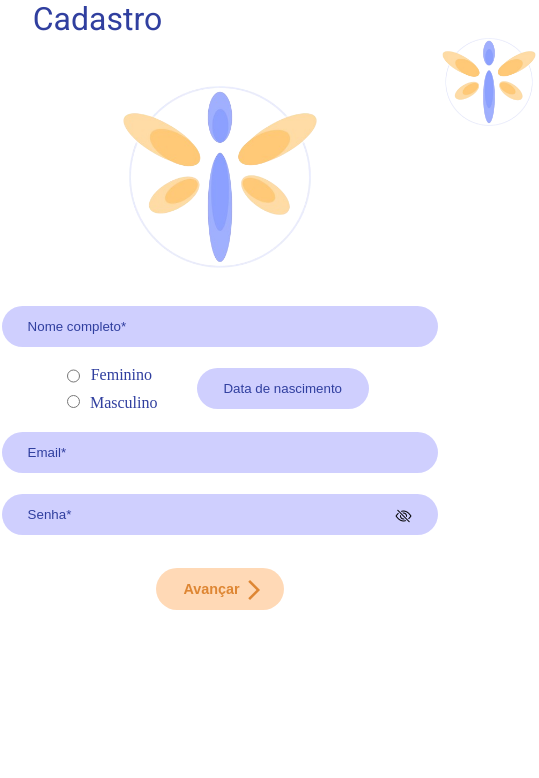
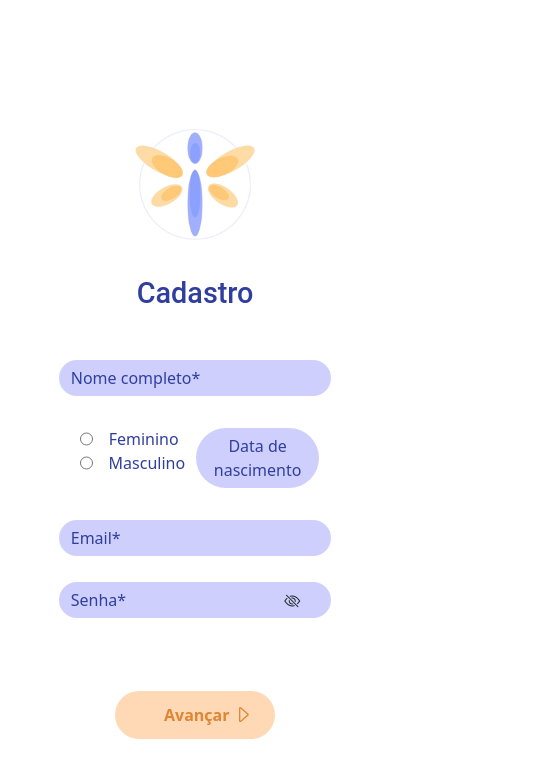
Before and after one commit to EduardoHenriqueFabini/EMI, a plain HTML site: page html/cadastro.html in a window 390 px wide. Shown: the whole page, 539 px wide, since content can reach past the window. Drawn offline with nearby package versions, Linux system fonts and the light colour scheme.

Commit message:
responsividade

```diff
--- a/css/cadastro.css
+++ b/css/cadastro.css
@@ -1,83 +1,101 @@
 *{
+    margin: 0;
     padding: 0;
-    margin: 0;
 }
 
-header{
-    display: grid;
-    grid-template-columns: repeat(2, 1fr);
+body, main{
+    height: 100vh;
 }
 
-h1{
-    grid-column: 1;
-    justify-self: center;
-    color:rgb(48, 63, 159);
-    font-family: "Roboto", sans-serif;
-    font-size: 2rem;
-    font-weight: 400;
+#gen_nasc{
+    display: grid;
+    grid-template-columns: 1fr 1fr;
+    border-style: none;
 }
 
-main{
-    display: grid;
-    grid-template-columns: repeat(2, 1fr);
+#genero{
+    display: flex;
+    flex-direction: column;
+    grid-column: 1fr;
+    align-items:normal
 }
 
-#cadastro{
-    grid-column: 1;
+.gen{
+    color: rgb(48, 63, 159);
+    margin-left:1rem;
 }
 
-#logo{
-    justify-self:center;
-    margin-bottom: 2rem;
-    margin-top: 3rem;
+#masculino{
+    margin-right: 0.1rem;
 }
 
-#img_logo{
-    width: 13rem;
+#masc{
+    margin-left: 0.9rem;
 }
 
-form{
-    display: flex;
-    flex-direction: column;
-    align-items: center;
+#fem{
+    margin-right: 0.4rem;
 }
 
-#gen_data{
+.radio{
     display: flex;
-    flex-direction: row;
+    justify-content:center;
 }
 
-#fem, masc{
-    display: flex;
-    flex-direction: row;
-    cursor: pointer;
+#data_nasc::placeholder{
+    text-align: center;
 }
 
-input[type="text"]{
-    width: 25rem;
-    height: 1.3rem;
-    padding: 0.5rem;
-    padding-left: 1.5rem;
+#button{
+    border-color: transparent;
+    width: 10rem;
     border-radius: 5rem;
-    margin:0.1rem;
+    background-color: rgb(255, 217, 182);
+    color:rgb(222, 134, 51);
+    font-weight: bold;
+    font-size: 1.8rem;
+    cursor: pointer;
+    height: 3rem;
+    justify-self: center;
+    padding-right: 2vw;
+    padding-bottom: 0.8vw;
+}
+
+.form-control::placeholder{
+    color:rgb(48, 63, 159);
+}
+
+#email, #senha, #nome, #data_nasc{
+    border-radius: 5rem;
     outline: none;
     border-color: transparent;
     background-color: rgb(207, 207, 254);
     cursor: pointer;
 }
 
-#feminino{
-    margin-bottom: 0.4rem;
-    margin-left: -0.1rem;
+h1{
+    font-family: "Roboto", sans-serif;
+    font-size: 1.8rem;
+    color:rgb(48, 63, 159);
+    margin-bottom: 5vw;
+    margin-top: -1vw;
 }
 
-#masculino{
-    margin-top: 0.7rem;
+#senha_section{
+    position: relative;
 }
 
-#masc{
-    margin-top: -0.5rem;
-    margin-left: -0.1rem;
+.bi-eye-slash{
+    position: absolute;
+    bottom: 3.4rem;
+    right: 2rem;
+    cursor: pointer;
+}
+
+.bi-eye{
+    position: absolute;
+    bottom: 3.4rem;
+    right: 2rem;
     cursor: pointer;
 }
 
@@ -86,76 +104,30 @@ input[type="radio"]{
     cursor: pointer;
 }
 
-.gen{
-    color: rgb(48, 63, 159);
-    margin-top: -0.5rem;
-    padding: 0.5rem;
-    margin-left: 0.2rem;
+#data_nasc::placeholder{
+    font-size: 16px;
+    white-space: normal;
+    color:rgb(48, 63, 159);
+}
+
+@media(min-width: 500px){
+    #data_nasc::placeholder{
+        padding-top: 0.7rem;
+    }
 }
 
 #data_nasc{
-    width: 9rem;
-    height: 1.3rem;
-    padding: 0.5rem;
-    padding-left: 1rem;
-    border-radius: 5rem;
-    margin-left:2rem;
-    outline: none;
-    border-color: transparent;
-    background-color: rgb(207, 207, 254);
+    resize: none;
+}
+
+.btn{
+    position: relative;
+}
+
+#seta{
+    position: absolute;
+    margin-left: 6rem;
+    color: rgb(222, 134, 51);
+    font-size: 1.3rem;
     cursor: pointer;
 }
-
-#data_nasc::placeholder{
-    padding: 0.5rem;
-}
-
-input[type="email"], input[type="password"]{
-    width: 25rem;
-    height: 1.3rem;
-    padding: 0.5rem;
-    padding-left: 1.5rem;
-    border-radius: 5rem;
-    margin:0.1rem;
-    outline: none;
-    border-color: transparent;
-    background-color: rgb(207, 207, 254);
-    cursor: pointer;
-}
-
-input::placeholder{
-    color: rgb(48, 63, 159);
-}
-
-button{
-    margin-top: 1.5rem;
-    border-radius: 2rem;
-    padding: 0.7rem 1.7rem 0.7rem 0.7rem;
-    border-color: transparent;
-    width: 8rem;
-    background-color: rgb(255, 217, 182);
-    color:rgb(222, 134, 51);
-    font-weight: bold;
-    font-size: 0.9rem;
-    cursor: pointer;
-}
-
-.material-symbols-outlined{
-    margin-top: -2rem;
-    margin-left: 4.3rem;
-    color: rgb(222, 134, 51);
-    cursor: pointer;
-}
-
-#mostrar_senha{
-    margin-top: -1.8rem;
-    margin-left: 23rem;
-}
-
-#carrossel{
-    grid-column: 2;
-}
-
-.bi-eye-slash{
-    cursor: pointer;
-}
--- a/css/login.css
+++ b/css/login.css
@@ -1,109 +1,87 @@
-*{
-    padding:0;
-    margin:0;
+.container-fluid{
+    padding-left: 0;
+    padding-right: 0;
 }
 
-header{
-    display: grid;
-    grid-template-columns: repeat(2, 1fr);
+.row{
+    margin:0;
+    padding:0;
+}
+
+.col-md-6{
+   margin-left: 0;
+}
+
+#logo{
+    margin-bottom: 5vw;;
 }
 
 h1{
-    grid-column: 2;
-    justify-self: center;
-    padding-top: 0.5rem;
-    padding-bottom: 2rem;
-    padding-right: 0.6rem;
     font-family: "Roboto", sans-serif;
-    font-size: 2rem;
-    font-weight: 400;
-    margin-top: 2rem;
+    font-size: 1.8rem;
     color:rgb(48, 63, 159);
+    margin-bottom: 5vw;
+    margin-top: -1vw;
 }
 
-main{
-    display: grid;
-    grid-template-columns: repeat(2, 1fr);
+#button{
+    border-color: transparent;
+    width: 10rem;
+    border-radius: 5rem;
+    background-color: rgb(255, 217, 182);
+    color:rgb(222, 134, 51);
+    font-weight: bold;
+    font-size: 1.2rem;
+    cursor: pointer;
+    height: 3rem;
+    justify-self: center;
+    padding-right: 2vw;
+    padding-bottom: 0.8vw;
 }
 
-#carrossel{
-    grid-column: 1;
-    justify-content: center;
-}
-
-#login{
-    grid-column: 2;
-    align-items: center;
-}
-
-#logo{
-    justify-self:center;
-    margin-bottom: 2rem;
-    margin-top: 3rem;
-}
-
-#img_logo{
-    width: 13rem;
-}
-
-form{
-    display: flex;
-    flex-direction: column;
-    align-items: center;
-    margin-top: 4rem;
-}
-
-input{
-    width: 25rem;
-    height: 1.3rem;
-    padding: 0.5rem;
-    padding-left: 1.5rem;
+#email, #senha{
     border-radius: 5rem;
-    margin:0.1rem;
     outline: none;
     border-color: transparent;
     background-color: rgb(207, 207, 254);
     cursor: pointer;
 }
 
-input::placeholder{
+.form-control::placeholder{
     color:rgb(48, 63, 159);
-}
-
-#mostrar_senha{
-    margin-top: -1.9rem;
-    margin-right: -23rem;
-}
-
-button{
-    margin-top: 1.5rem;
-    border-radius: 2rem;
-    padding: 0.7rem 1.7rem 0.7rem 0.7rem;
-    border-color: transparent;
-    width: 8rem;
-    background-color: rgb(255, 217, 182);
-    color:rgb(222, 134, 51);
-    font-weight: bold;
-    font-size: 0.9rem;
-    cursor: pointer;
-}
-
-.material-symbols-outlined{
-    margin-top: -2rem;
-    margin-left: 4.3rem;
-    color: rgb(222, 134, 51);
-    cursor: pointer;
 }
 
 a{
     color:rgb(48, 63, 159);
-    margin-top: -0.5rem;
+    font-size: 1rem;;
+}
+
+#senha_section{
+    position: relative;
 }
 
 .bi-eye-slash{
+    position: absolute;
+    bottom: 2rem;
+    right: 2rem;
     cursor: pointer;
 }
 
-#esqueceu_senha{
-    margin-top: 1.5rem;
+.bi-eye{
+    position: absolute;
+    bottom: 2rem;
+    right: 2rem;
+    cursor: pointer;
 }
+
+.btn{
+    position: relative;
+}
+
+#seta{
+    position: absolute;
+    margin-left: 6rem;
+    color: rgb(222, 134, 51);
+    font-size: 1.3rem;
+    cursor: pointer;
+}
--- a/html/cadastro.html
+++ b/html/cadastro.html
@@ -5,52 +5,65 @@
     <meta name="viewport" content="width=device-width, initial-scale=1.0">
     <title>Cadastro</title>
     <link rel="stylesheet" href="https://cdn.jsdelivr.net/npm/bootstrap-icons@1.11.3/font/bootstrap-icons.min.css">
+    <link href="https://cdn.jsdelivr.net/npm/bootstrap@5.3.3/dist/css/bootstrap.min.css"
+          rel="stylesheet"
+          integrity="sha384-QWTKZyjpPEjISv5WaRU9OFeRpok6YctnYmDr5pNlyT2bRjXh0JMhjY6hW+ALEwIH"
+          crossorigin="anonymous">
+    <script src="https://cdn.jsdelivr.net/npm/bootstrap@5.3.3/dist/js/bootstrap.bundle.min.js"
+            integrity="sha384-YvpcrYf0tY3lHB60NNkmXc5s9fDVZLESaAA55NDzOxhy9GkcIdslK1eN7N6jIeHz"
+            crossorigin="anonymous">
+    </script>
+    <link rel="stylesheet" href="https://fonts.googleapis.com/css2?family=Material+Symbols+Outlined:opsz,wght,FILL,GRAD@20..48,100..700,0..1,-50..200&icon_names=arrow_forward_ios" />
     <link rel="stylesheet" href="/css/cadastro.css">
-    <link rel="stylesheet" href="https://fonts.googleapis.com/css2?family=Material+Symbols+Outlined:opsz,wght,FILL,GRAD@20..48,100..700,0..1,-50..200&icon_names=arrow_forward_ios" />
-    <style>@import url('https://fonts.googleapis.com/css2?family=Roboto:ital,wght@0,100..900;1,100..900&display=swap');</style>
 </head>
-<body>
-    <header>
-        <h1>Cadastro</h1>
-    </header>
-    <main>
-        <section id="cadastro">
-            <figure id="logo">
-                <img id="img_logo" src="/Imagens/EMI_logo.png" alt="">
+<body class="container-fluid">
+    <main class="row">
+        <section class="col-lg-6 text-center align-items-center col-12 d-flex flex-column justify-content-center">
+            <figure id="logo" class="col-10">
+                <section class="col-5 col-sm-4 mx-auto my-4">
+                    <img class="img-fluid" src="/Imagens/EMI_logo.png" alt="">
+                </section>
             </figure>
-            <form action="" method="">
-                <input type="text" value="" id="nome" name="nome" placeholder="Nome completo*">
+            <h1 class="col-lg-6 text-center col-12 mx-auto mb-5">Cadastro</h1>
+            <form class="col-9">
+                <section class="col-12"><!--Definir responsividade para o formulário-->
+                    <input class="form-control" type="text" value="" id="nome" name="nome" placeholder="Nome completo*" >
                     <label for="nome"></label>
                     <br>
-                <section id="gen_data">
-                        <section>
-                            <section id="fem">
+                    <section id="gen_nasc" class="form-control"> <!--Deixa radio de genero e input de nascimento em linha-->
+                        <section id="genero"><!--Deixa os dois radios de genero em coluna-->
+                            <section class="radio"><!--Deixa os radios e os labels em linha-->
                                 <input type="radio" value="feminino" id="feminino" name="genero">
                                 <label class="gen" id="fem" for="feminino">Feminino</label>
                             </section>
-                            <section id="masc">
+                            <section class="radio">
                                 <input type="radio" value="masculino" id="masculino" name="genero">
                                 <label class="gen" id="masc" for="masculino">Masculino</label>
                             </section>
                         </section>
-                        <input type="text" value="" id="data_nasc" name="data_nasc" placeholder="Data de nascimento" onfocus="mostrarData(this.type='date')" onblur="esconderData(this.type='text')">
+                        <textarea type="text" class="form-control" value="" id="data_nasc" name="data_nasc" placeholder="Data de nascimento" onfocus="mostrarData(this.type='date')" onblur="esconderData(this.type='text')"></textarea>
                     </section>
                     <br>
-                <input type="email" value="" id="email" name="email" placeholder="Email*">
+                    <input class="form-control" type="email" value="" id="email" name="email" placeholder="Email*">
                     <label for="email"></label>
                     <br>
-                <input type="password" value="" id="senha" name="senha" placeholder="Senha*">
+                    <input class="form-control" type="password" value="" id="senha" name="senha" placeholder="Senha*">
                     <label for="senha"></label>
-                <i class="bi bi-eye-slash" id="mostrar_senha" id="mostrar_senha" onclick="mostrarSenha()"></i>
+                    <section id="senha_section"><!--Section para posicionar ícone de mostrar/esconder senha-->
+                        <i class="bi bi-eye-slash" id="mostrar_senha" onclick="mostrarSenha()"></i>
+                        <label for="senha"></label>
+                    </section>
+                </section>
                 <br>
-                <button type="button">Avançar</button>
-                <span class="material-symbols-outlined">arrow_forward_ios</span>
-                <!--Botão para cadastrar e retornar a tela de login ou para inicial-->
+                <section class="d-flex align-items-center justify-content-center">
+                    <button type="button" id="button" class="btn btn-primary d-flex align-items-center fs-6 fs-md-5 px-5 py-2">Avançar</button>
+                    <i id="seta" class="bi bi-caret-right"></i>
+                </section>
             </form>
         </section>
-        <section id="carrosel">
+        <section class="col-6 offset-6 mx-auto d-none d-lg-block">
             <figure>
-                <img src="/Imagens/EMI_logo.png" alt="" width="100px">
+                <img src="/Imagens/EMI_logo.png" alt="" width="100">
             </figure>
         </section>
     </main>
```
Also changed, not shown: html/login.html (+33 -18 lines). Lines whose indentation alone changed are shown as unchanged.
